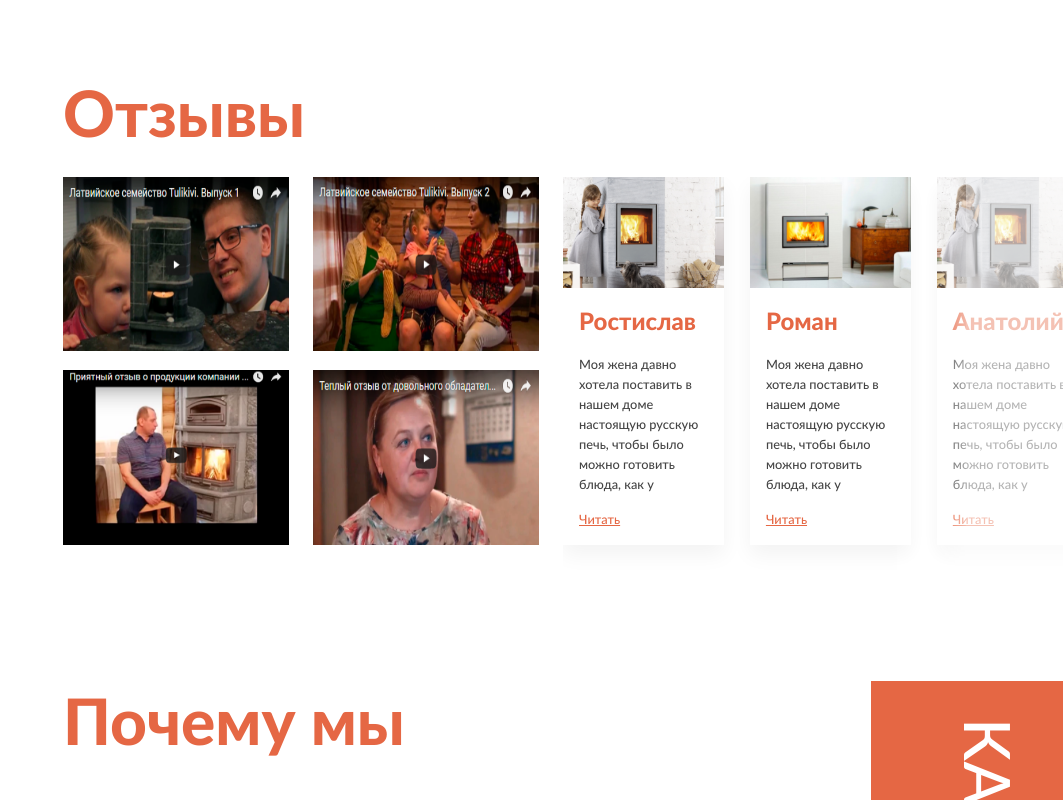
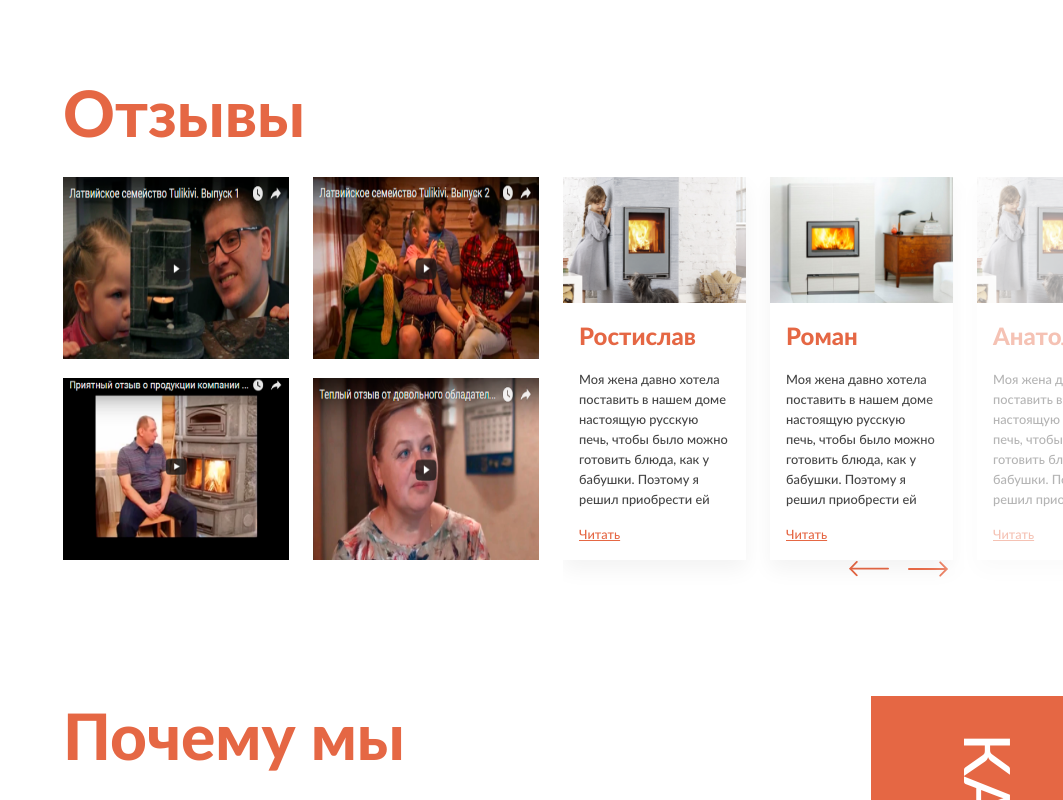
Before and after one commit to AleksandrRedka/Tulikivi, a website: page index.html in a window 1280 px wide. Shown: the part 2476-3276 px from the top of the page, without its empty margins (217-1280 px from the left). Drawn offline with Linux system fonts and the light colour scheme.

Commit message:
create page main

```diff
--- a/assets/css/_main_why.sass
+++ b/assets/css/_main_why.sass
@@ -106,7 +106,7 @@
     right: 0
     bottom: 2rem
     z-index: 2
-    transition: width 600ms ease-in-out,
+    transition: width 600ms ease-in-out, padding 600ms ease-in-out
     &:before
       content: ''
       display: block
@@ -144,7 +144,7 @@
       text-decoration: none
       color: white
       width: 100%
-      padding: 9rem 20rem 9rem 10rem
+      padding: 0rem 20rem 0rem 10rem
       &:before
         transform: rotateY(180deg)
         left: 5rem
--- a/assets/js/script.js
+++ b/assets/js/script.js
@@ -1,19 +1,19 @@
-(function () {
+(function(){
     var slides = $('.main_slide');
     var counter = $('.main_slide_count span');
     var count = 0;
-    slides.click(function () {
-        if ($(this).hasClass('main_slide_active')) return;
+    slides.click(function(){
+        if($(this).hasClass('main_slide_active')) return;
         count = slides.index(this);
         var countText = count + 1 + '/';
-        counter.text('0' + countText);
+        counter.text( '0' + countText);
         $('.main_slide').removeClass('main_slide_active');
         $(this).addClass('main_slide_active');
     });
-    $('.main_slide_left_arrow').click(function () {
+    $('.main_slide_left_arrow').click(function(){
         event.stopPropagation();
         slides.removeClass('main_slide_active');
-        if (count === 0) {
+        if(count === 0) {
             count = slides.length - 1;
             $(slides[count]).addClass('main_slide_active');
         } else {
@@ -21,13 +21,13 @@
             $(slides[count]).addClass('main_slide_active');
         }
         var countText = count + 1 + '/';
-        counter.text('0' + countText);
+        counter.text( '0' + countText);
     });
-    $('.main_slide_right_arrow').click(function () {
+    $('.main_slide_right_arrow').click(function(){
         console.log('here');
         event.stopPropagation();
         slides.removeClass('main_slide_active');
-        if (count === slides.length - 1) {
+        if(count === slides.length -1) {
             count = 0;
             $(slides[count]).addClass('main_slide_active');
         } else {
@@ -35,12 +35,47 @@
             $(slides[count]).addClass('main_slide_active');
         }
         var countText = count + 1 + '/';
-        counter.text('0' + countText);
+        counter.text( '0' + countText);
     });
 })();
-$('.main_slide_img_viewer img').click(function () {
+$('.main_slide_img_viewer img').click(function(){
     $(this).toggleClass('rotate_img');
 });
+$('.main_popular_category_img_viewer img').click(function(){
+    $(this).toggleClass('rotate_img');
+});
+(function(){
+    $('.main_popular_slider_viewer').slick({
+        infinite: true,
+        zIndex: 2,
+        prevArrow : '<button type="button" class="slick-category slick-prev"><img src="assets/img/slick_l.svg" alt=""></button>',
+        nextArrow : '<button type="button" class="slick-category slick-next"><img src="assets/img/slick_r.svg" alt=""></button>',
+        speed: 300,
+        slidesToShow: 4,
+        adaptiveHeight: true,
+        slidesToScroll: 1
+    });
+    $('.slick_d_arrow').click(function(){
+        var parent  = $(this).parent();
+        parent.toggleClass('main_popular_slider_active');
+        $(this).toggleClass('slick_d_arrow_active');
+    });
+})();
+
+
+(function(){
+    $('.main_reviews_slider').slick({
+        infinite: true,
+        zIndex: 2,
+        arrows: true,
+        prevArrow : '<button class="slick-review slick-prev"><img src="assets/img/review_arrow.svg" alt=""></button>',
+        nextArrow : '<button class="slick-review slick-next"><img src="assets/img/review_arrow.svg" alt=""></button>',
+        speed: 300,
+        slidesToShow: 3,
+        // adaptiveHeight: true,
+        slidesToScroll: 1
+    });
+})();
 
 // Slick Works--------------------------------------
 $(document).ready(function () {
--- a/index.html
+++ b/index.html
@@ -9,8 +9,6 @@
     <link rel="stylesheet" href="assets/css/reset.css">
     <link rel="stylesheet" href="assets/css/bootstrap.min.css">
     <link rel="stylesheet" href="assets/fonts/lato.css">
-    <link rel="stylesheet" href="assets/slick/slick.css">
-    <link rel="stylesheet" href="assets/slick/slick-theme.css">
     <link rel="stylesheet" href="assets/css/style.css">
     <script src="assets/js/jquery.js"></script>
 </head>
@@ -815,6 +813,44 @@
                                 <div class="main_reviews_slide_link">Читать</div>
                             </div>
                         </a>
+                        <a class="main_reviews_slide">
+                            <div class="main_reviews_slide_img">
+                                <img src="assets/img/review.png" alt="">
+                            </div>
+                            <div class="main_reviews_slide_content">
+                                <div class="main_reviews_slide_header">
+                                    Анатолий
+                                </div>
+                                <div class="main_reviews_slide_text">
+                                    Моя жена давно хотела поставить в нашем доме настоящую русскую печь, чтобы было можно готовить блюда,
+                                    как у бабушки. Поэтому я решил приобрести ей печь с духовкой от Tulikivi.
+                                    Ее восторг превзошел все мои ожидания. Теперь эта печь работает на полную мощность и
+                                    каждый день супруга радует меня все новыми и новыми блюдами. Хотите обрадовать жену —
+                                    купите ей такую печь, ведь изделие имеет не только привлекательный внешний вид, но и
+                                    обладает широким функционалом. Спасибо за все Tulikivi.
+                                </div>
+                                <div class="main_reviews_slide_link">Читать</div>
+                            </div>
+                        </a>
+                        <a class="main_reviews_slide">
+                            <div class="main_reviews_slide_img">
+                                <img src="assets/img/review.png" alt="">
+                            </div>
+                            <div class="main_reviews_slide_content">
+                                <div class="main_reviews_slide_header">
+                                    Анатолий
+                                </div>
+                                <div class="main_reviews_slide_text">
+                                    Моя жена давно хотела поставить в нашем доме настоящую русскую печь, чтобы было можно готовить блюда,
+                                    как у бабушки. Поэтому я решил приобрести ей печь с духовкой от Tulikivi.
+                                    Ее восторг превзошел все мои ожидания. Теперь эта печь работает на полную мощность и
+                                    каждый день супруга радует меня все новыми и новыми блюдами. Хотите обрадовать жену —
+                                    купите ей такую печь, ведь изделие имеет не только привлекательный внешний вид, но и
+                                    обладает широким функционалом. Спасибо за все Tulikivi.
+                                </div>
+                                <div class="main_reviews_slide_link">Читать</div>
+                            </div>
+                        </a>
                     </div>
                 </div>
             </div>
@@ -1030,7 +1066,8 @@
         </footer>
     </div>
 </div>
-<script type="text/javascript" src="assets/slick/slick.min.js"></script>
+<script src="assets/js/jquery.js"></script>
+<script src="assets/slick/slick.min.js"></script>
 <script src="assets/js/script.js"></script>
 </body>
 </html>
```
Also changed, not shown: assets/css/style.css.
